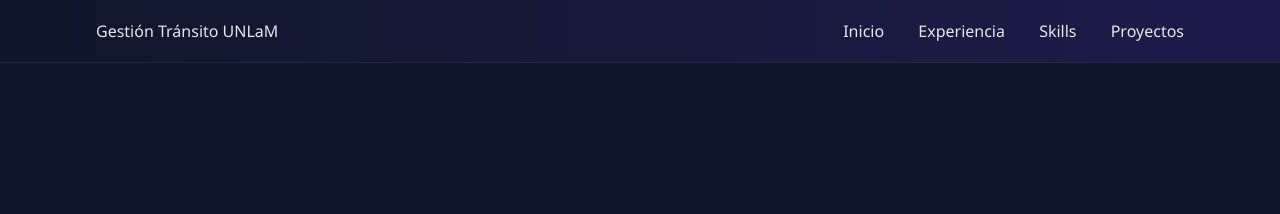
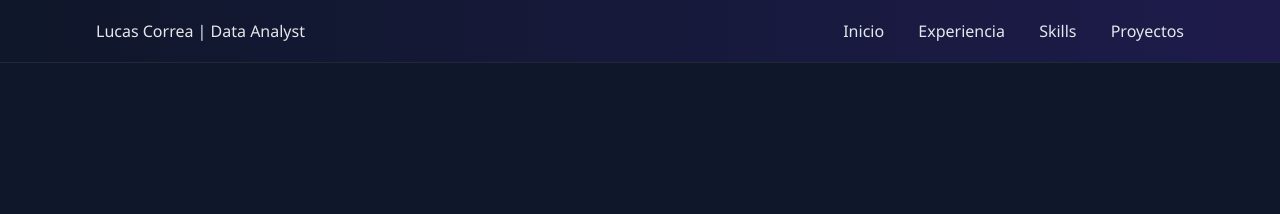
Before and after one commit to LucasVCorrea/Portfolio, a Jekyll site: the page built from docs/index.md, in a window 1280 px wide. Shown: the top 214 px of the page. Built offline with Jekyll 4.4.1, drawn with Linux system fonts in a browser that asks for light colours.

Commit message:
Update _config.yml

```diff
--- a/docs/_config.yml
+++ b/docs/_config.yml
@@ -1,4 +1,2 @@
-title: Gestión Tránsito UNLaM
-description: Soluciones tecnológicas aplicadas al análisis y gestión de infracciones de tránsito.
-theme: null
-markdown: kramdown
+title: Lucas Correa | Data Analyst
+description: Portfolio de análisis de datos, dashboards y experiencia personal
```
